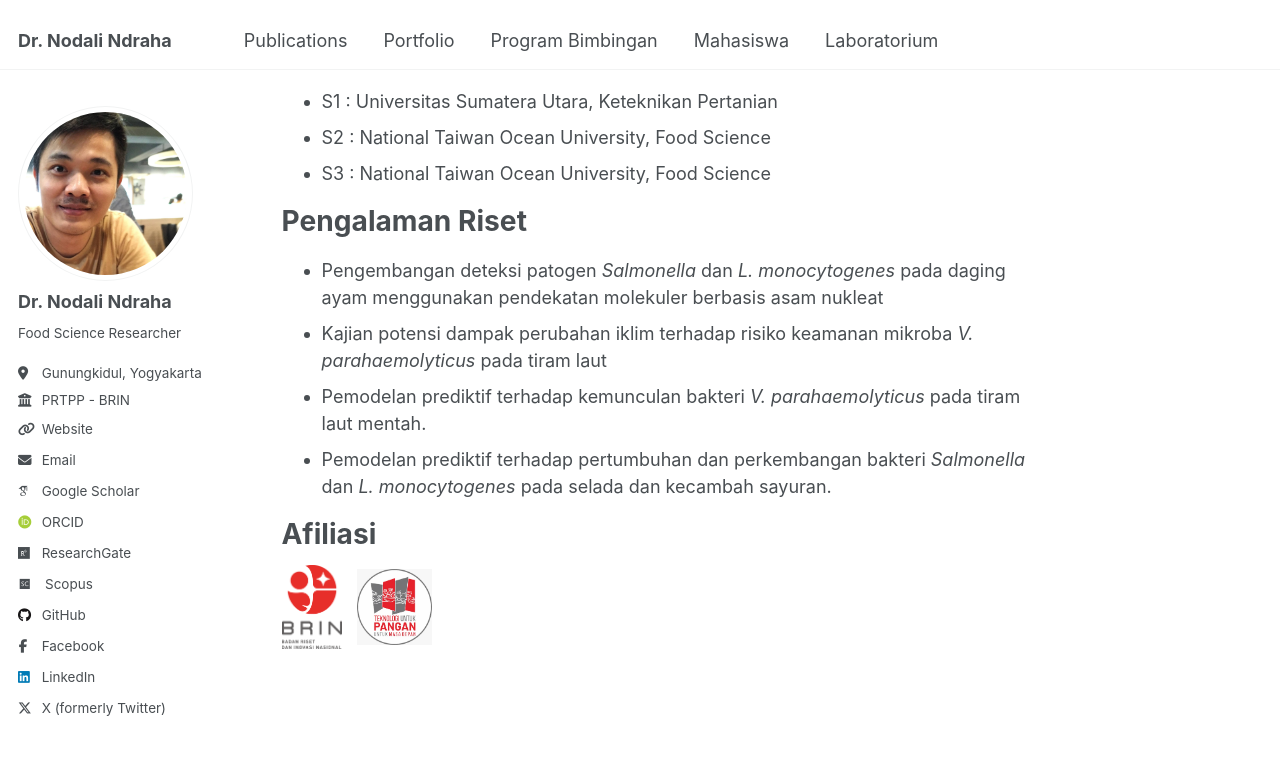
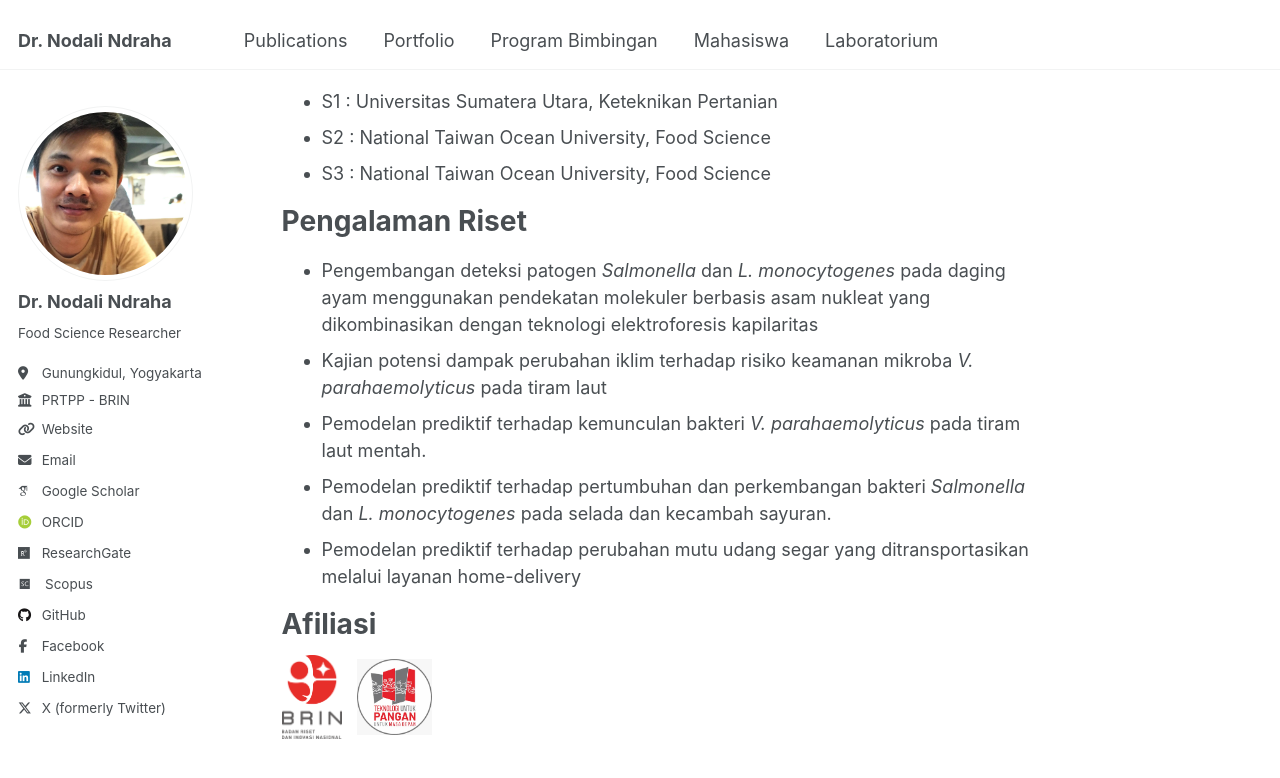
Before and after one commit to nndraha/nodali.github.io, a Jekyll site: the page built from _pages/about.md, in a window 1280 px wide and 900 px high, scrolled down 510 px. Shown: the top 778 px of the window. Built offline with Jekyll 4.4.1, drawn with Linux system fonts in a browser that asks for light colours; some web fonts are replaced.

Commit message:
Update about.md

```diff
--- a/_pages/about.md
+++ b/_pages/about.md
@@ -19,10 +19,11 @@ Pendidikan
 
 Pengalaman Riset
 =====
-* Pengembangan deteksi patogen <em>Salmonella</em> dan <em>L. monocytogenes</em> pada daging ayam menggunakan pendekatan molekuler berbasis asam nukleat
+* Pengembangan deteksi patogen <em>Salmonella</em> dan <em>L. monocytogenes</em> pada daging ayam menggunakan pendekatan molekuler berbasis asam nukleat yang dikombinasikan dengan teknologi elektroforesis kapilaritas
 * Kajian potensi dampak perubahan iklim terhadap risiko keamanan mikroba <em>V. parahaemolyticus</em> pada tiram laut
 * Pemodelan prediktif terhadap kemunculan bakteri <em>V. parahaemolyticus</em> pada tiram laut mentah.
 * Pemodelan prediktif terhadap pertumbuhan dan perkembangan bakteri <em>Salmonella</em> dan <em>L. monocytogenes</em> pada selada dan kecambah sayuran.
+* Pemodelan prediktif terhadap perubahan mutu udang segar yang ditransportasikan melalui layanan home-delivery
 
 Afiliasi
 =====
```
